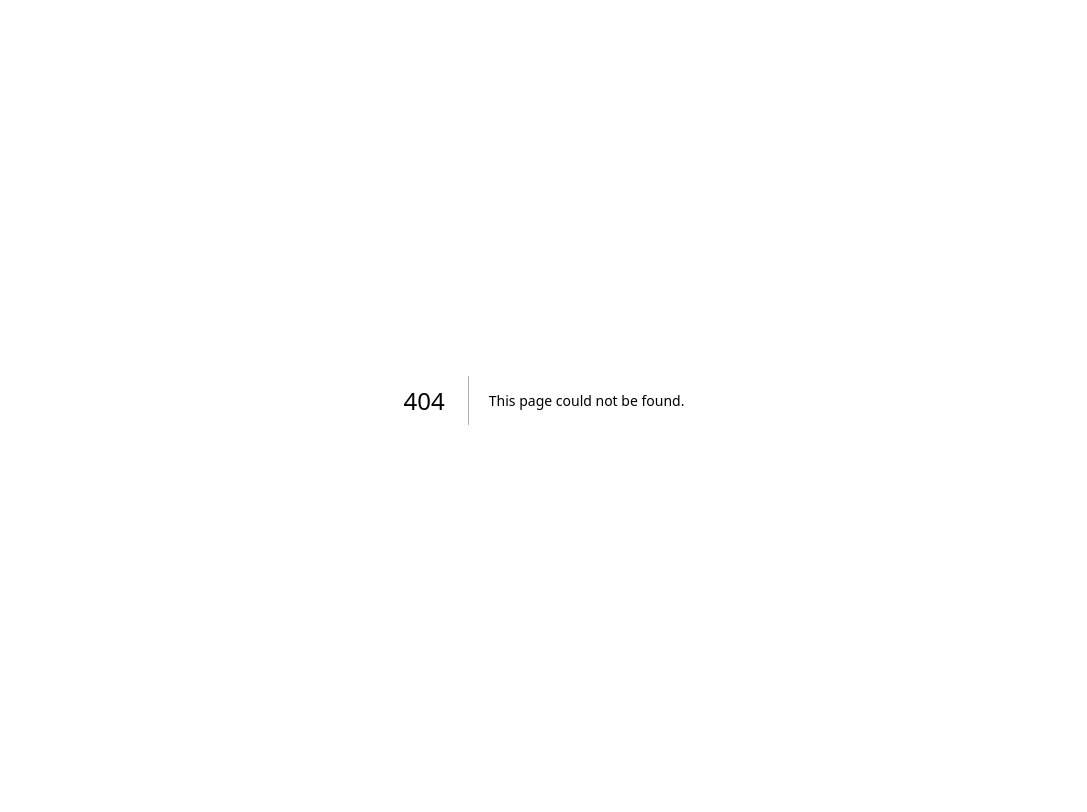
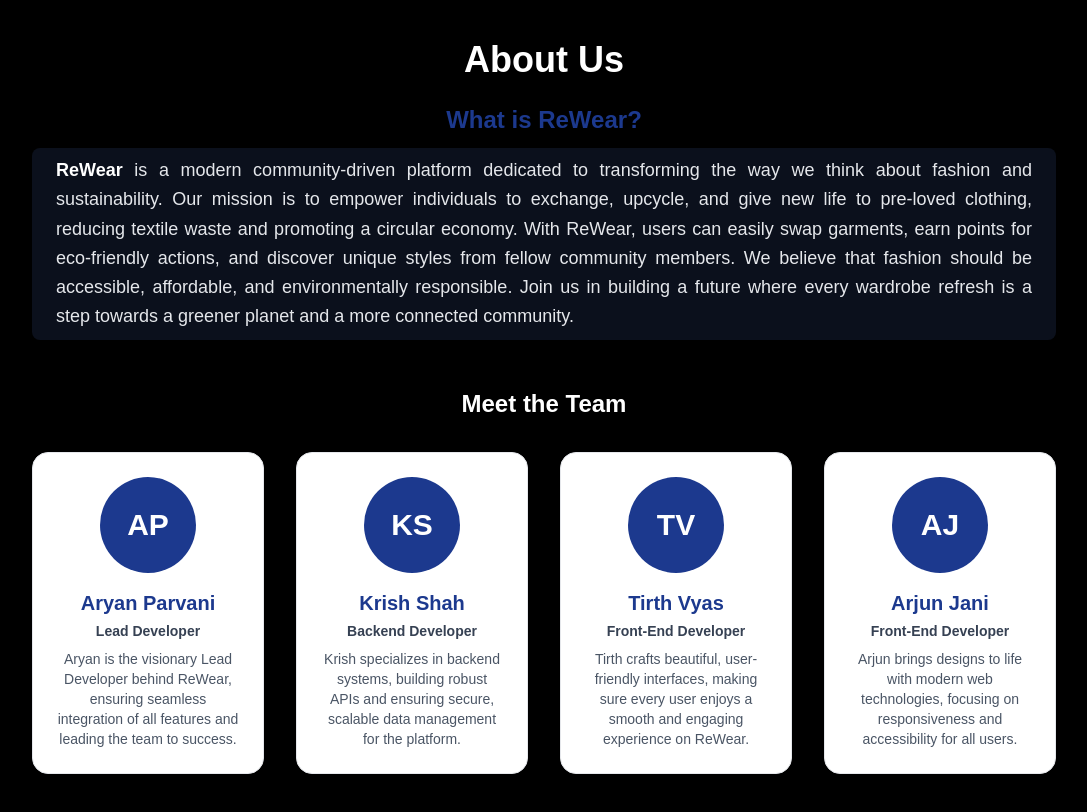
Before and after one commit to Aryan-1212/ReWear-Community-Clothing-Exchange, a Next.js app in the folder client/re-wear/: page /aboutus in a window 1280 px wide. Before the commit this address had no page. Shown: the whole page, without its empty margins (96-1183 px from the left). Built offline with nearby package versions, Linux system fonts and the light colour scheme.

Commit message:
Add AboutUsPage component with team details and platform mission

```diff
--- /dev/null
+++ b/client/re-wear/app/aboutus/page.js
@@ -0,0 +1,58 @@
+'use client'
+import React from 'react';
+
+const team = [
+  {
+    name: 'Aryan Parvani',
+    role: 'Lead Developer',
+    img: '',
+    desc: 'Aryan is the visionary Lead Developer behind ReWear, ensuring seamless integration of all features and leading the team to success.'
+  },
+  {
+    name: 'Krish Shah',
+    role: 'Backend Developer',
+    img: '',
+    desc: 'Krish specializes in backend systems, building robust APIs and ensuring secure, scalable data management for the platform.'
+  },
+  {
+    name: 'Tirth Vyas',
+    role: 'Front-End Developer',
+    img: '',
+    desc: 'Tirth crafts beautiful, user-friendly interfaces, making sure every user enjoys a smooth and engaging experience on ReWear.'
+  },
+  {
+    name: 'Arjun Jani',
+    role: 'Front-End Developer',
+    img: '',
+    desc: 'Arjun brings designs to life with modern web technologies, focusing on responsiveness and accessibility for all users.'
+  },
+];
+
+const AboutUsPage = () => {
+  return (
+    <div className="min-h-screen bg-black text-gray-100 px-4 md:px-8 py-10">
+      <h1 className="text-3xl md:text-4xl font-extrabold text-white text-center mb-6">About Us</h1>
+      <div className="max-w-5xl mx-auto mb-12">
+        <h2 className="text-2xl font-bold text-blue-900 mb-3 text-center">What is ReWear?</h2>
+        <p className="text-gray-200 text-lg leading-relaxed text-justify mx-auto px-2 md:px-6 py-2 rounded-lg bg-gray-900/70 shadow-md" style={{textAlign: 'justify'}}>
+          <span className="font-bold text-white">ReWear</span> is a modern community-driven platform dedicated to transforming the way we think about fashion and sustainability. Our mission is to empower individuals to exchange, upcycle, and give new life to pre-loved clothing, reducing textile waste and promoting a circular economy. With ReWear, users can easily swap garments, earn points for eco-friendly actions, and discover unique styles from fellow community members. We believe that fashion should be accessible, affordable, and environmentally responsible. Join us in building a future where every wardrobe refresh is a step towards a greener planet and a more connected community.
+        </p>
+      </div>
+      <h2 className="text-2xl font-bold text-white text-center mb-8">Meet the Team</h2>
+      <div className="max-w-5xl mx-auto grid grid-cols-1 sm:grid-cols-2 md:grid-cols-2 lg:grid-cols-4 gap-8">
+        {team.map((person, idx) => (
+          <div key={idx} className="bg-white rounded-2xl border border-gray-200 p-6 flex flex-col items-center text-center shadow-md">
+            <div className="w-24 h-24 rounded-full bg-blue-900 flex items-center justify-center text-3xl font-bold text-white mb-4">
+              {person.name.split(' ').map(n => n[0]).join('')}
+            </div>
+            <div className="text-xl font-bold text-blue-900 mb-1">{person.name}</div>
+            <div className="text-sm font-semibold text-gray-700 mb-2">{person.role}</div>
+            <div className="text-gray-600 text-sm">{person.desc}</div>
+          </div>
+        ))}
+      </div>
+    </div>
+  );
+};
+
+export default AboutUsPage;
```
